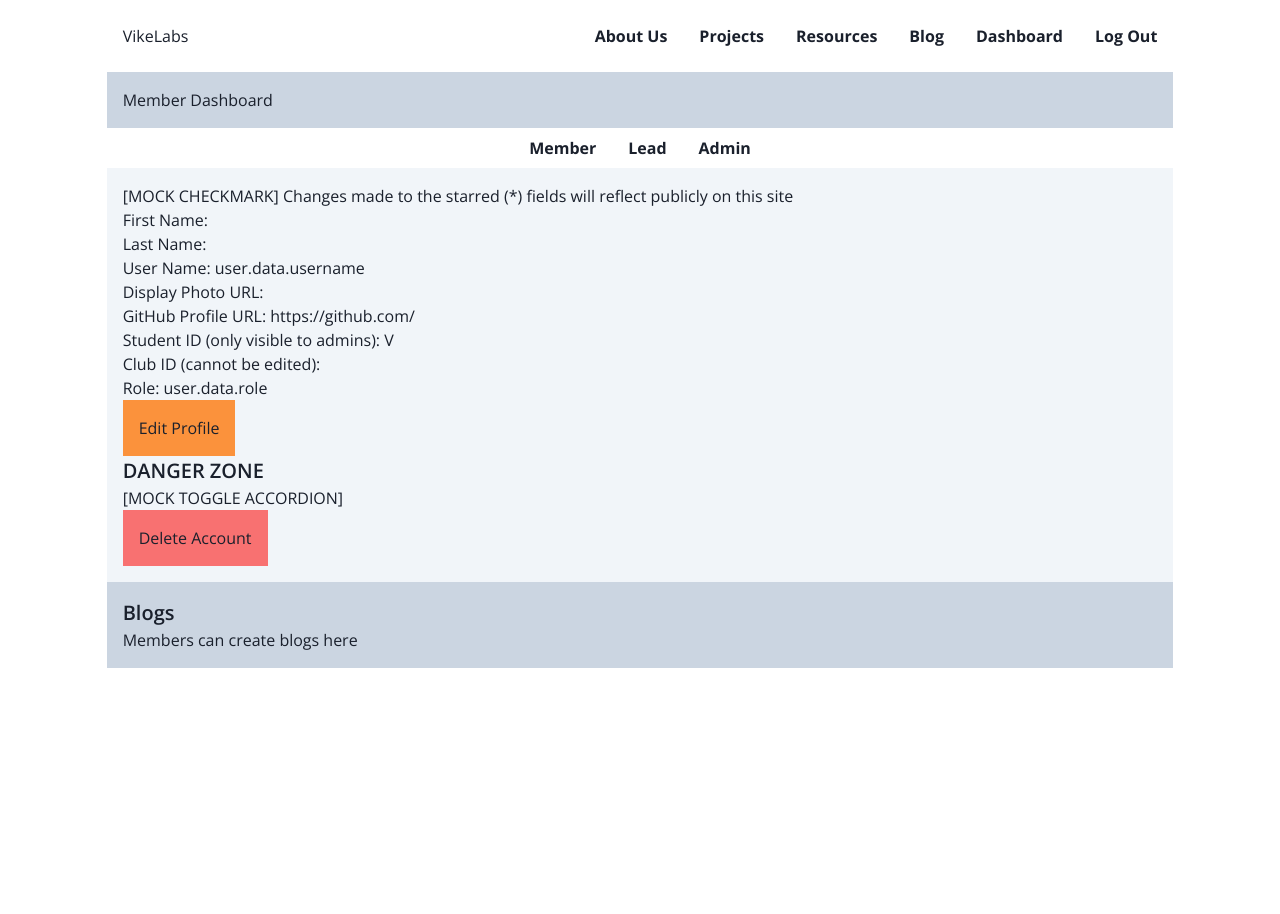
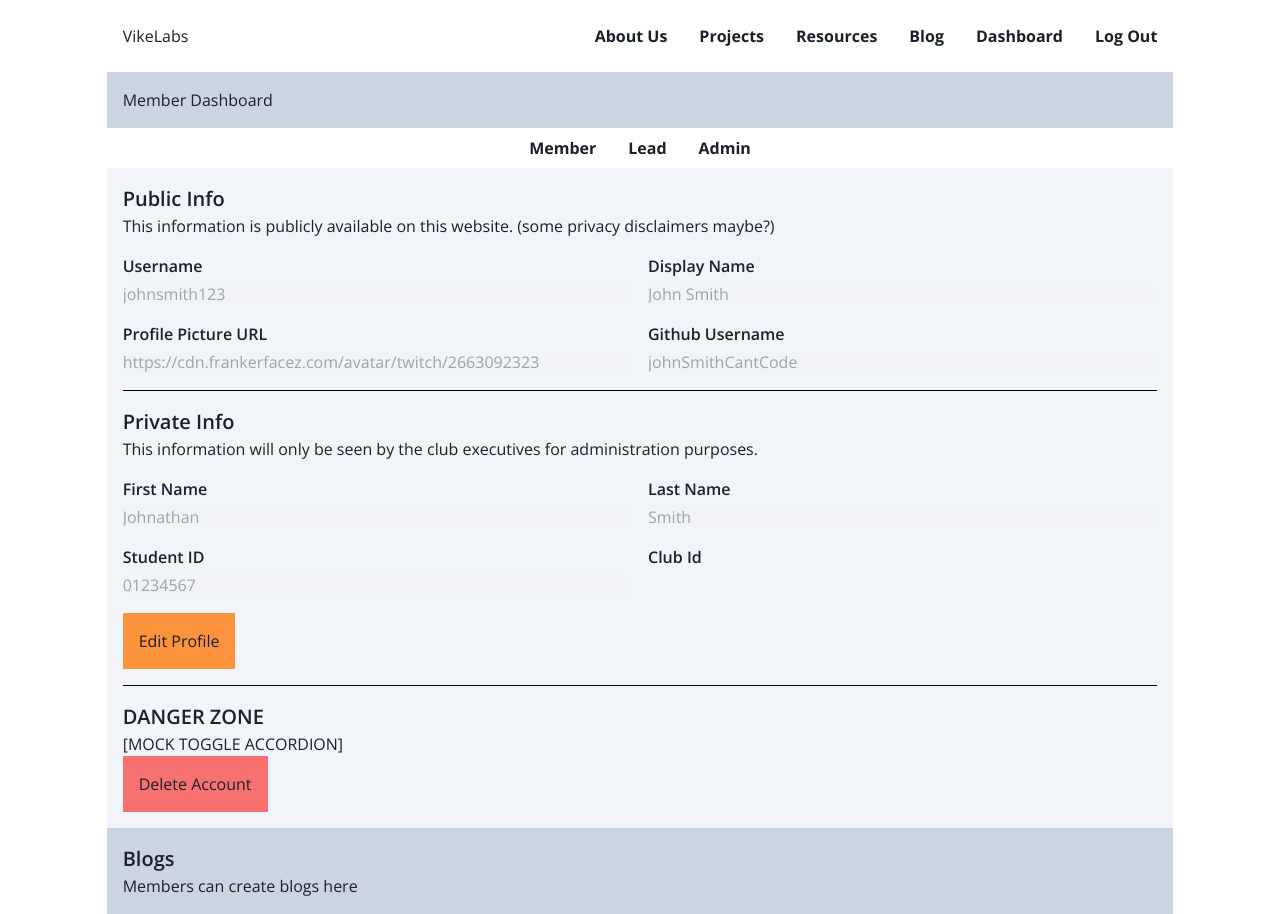
Before and after one commit to VikeLabs/vikelabs.ca, a Next.js app: page /dashboard/member in a window 1280 px wide. Before the commit the page ends 800 px from the top, so only its background shows below. Built offline with nearby package versions, Linux system fonts and the light colour scheme; no server answers; the database is empty.

Commit message:
A better layout for the user info editor

```diff
--- a/pages/dashboard/member.tsx
+++ b/pages/dashboard/member.tsx
@@ -1,10 +1,49 @@
 import React, { useEffect, useState } from "react";
-import { Controller, useForm } from "react-hook-form";
+import { Control, Controller, useForm } from "react-hook-form";
 import DashboardWrapper from "../../components/DashboardWrapper";
 import { useLoggedInUser } from "../../hooks/useLoggedInUser";
-import { LoggedInUserEditForm } from "../../types";
+import { GetLoggedInUserResponse, LoggedInUserEditForm } from "../../types";
 
-const member = () => {
+type UserEditorForm = Omit<GetLoggedInUserResponse, "id" | "role">;
+
+const Editable = ({
+  label,
+  controlName,
+  control,
+  isEditing,
+  placeholder,
+}: {
+  label: string;
+  controlName: keyof UserEditorForm;
+  control: Control<UserEditorForm, any>;
+  isEditing: boolean;
+  placeholder?: string;
+}) => (
+  <div>
+    <Label text={label} />
+    <Controller
+      control={control}
+      name={controlName}
+      render={({ field: { onChange, value } }) => (
+        <input
+          className="block w-full py-2 px-3 rounded-md border-solid border-black border-2 disabled:p-0 disabled:border-none"
+          onChange={onChange}
+          value={value}
+          disabled={!isEditing}
+          placeholder={placeholder}
+        />
+      )}
+    />
+  </div>
+);
+
+const Label = ({ text }: { text: string }) => (
+  <label className="block mb-1 font-semibold">{text}</label>
+);
+
+const Divider = () => <div className="w-full h-px bg-black my-4"></div>;
+
+const Member = () => {
   // mock data until auth is confidently correct
   const mock = {
     userId: "clbhseq990000pjmt5jrtkmu1",
@@ -12,7 +51,8 @@ const member = () => {
 
   const user = useLoggedInUser(mock.userId);
 
-  const { formState, handleSubmit, control, setValue, reset } = useForm({
+  const { formState, handleSubmit, control, setValue, reset } =
+    useForm<UserEditorForm>({
       defaultValues: {
         vId: "",
         username: "",
@@ -21,7 +61,6 @@ const member = () => {
         lastName: "",
         imageUrl: "",
         github: "",
-      role: "",
       },
     });
 
@@ -43,38 +82,105 @@ const member = () => {
   return (
     <DashboardWrapper title="Member">
       <>
-        <div>
-          [MOCK CHECKMARK] Changes made to the starred (*) fields will reflect
-          publicly on this site
-        </div>
         {/* Display inputs with these as the placeholder */}
         {/* This might just be the github display photo, or at least defaulted to it */}
         {user.isLoading && <div>Loading</div>}
         {user.data && (
           <>
+            <div>
+              <h2>Public Info</h2>
+              <p className="pb-4">
+                This information is publicly available on this website. (some
+                privacy disclaimers maybe?)
+              </p>
+              <div className="grid grid-cols-2 gap-4 mb-4">
+                <Editable
+                  label="Username"
+                  control={control}
+                  isEditing={isEditing}
+                  controlName="username"
+                  placeholder="johnsmith123"
+                />
+                <Editable
+                  label="Display Name"
+                  control={control}
+                  isEditing={isEditing}
+                  controlName="displayName"
+                  placeholder="John Smith"
+                />
+              </div>
+              <div className="grid grid-cols-2 gap-4 mb-4">
+                <Editable
+                  label="Profile Picture URL"
+                  control={control}
+                  isEditing={isEditing}
+                  controlName="imageUrl"
+                  placeholder="https://cdn.frankerfacez.com/avatar/twitch/2663092323"
+                />
+                <Editable
+                  label="Github Username"
+                  control={control}
+                  isEditing={isEditing}
+                  controlName="github"
+                  placeholder="johnSmithCantCode"
+                />
+              </div>
+
+              <Divider />
+
+              <h2>Private Info</h2>
+              <p className="pb-4">
+                This information will only be seen by the club executives for
+                administration purposes.
+              </p>
+              <div className="grid grid-cols-2 gap-4 mb-4">
+                <Editable
+                  label="First Name"
+                  control={control}
+                  isEditing={isEditing}
+                  controlName="firstName"
+                  placeholder="Johnathan"
+                />
+                <Editable
+                  label="Last Name"
+                  control={control}
+                  isEditing={isEditing}
+                  controlName="lastName"
+                  placeholder="Smith"
+                />
+              </div>
+              <div className="grid grid-cols-2 gap-4 mb-4">
+                <Editable
+                  label="Student ID"
+                  control={control}
+                  isEditing={isEditing}
+                  controlName="vId"
+                  placeholder="01234567"
+                />
+                <div>
+                  <Label text="Club Id" />
+                  <p>{user.data.id}</p>
+                </div>
+              </div>
+              <div>
                 {isEditing ? (
-              <div>
-                <Controller
-                  control={control}
-                  name="firstName"
-                  render={({ field: { onChange, value } }) => (
-                    <input
-                      onChange={onChange}
-                      value={value}
-                      placeholder="First Name"
-                    />
-                  )}
-                />
-
-                {/* TODO: need approval if they edited fields that are publicly visible */}
-                {/* formState.dirtyFields.displayName ? approval button : save changes */}
+                  <>
                     {formState.dirtyFields.displayName && (
                       <div>
                         Because you changed your <strong>Display Name</strong>,
-                    admins need to review it for any inappropriate statements
-                    before allowing it
+                        admins need to review it for any inappropriate
+                        statements before allowing it
                       </div>
                     )}
+                    <button
+                      className="p-4 bg-red-400"
+                      onClick={() => {
+                        setIsEditing(false);
+                        reset(user.data);
+                      }}
+                    >
+                      Cancel Editing
+                    </button>
                     <button
                       className="p-4 bg-green-400"
                       onClick={handleSubmit(onSubmit)}
@@ -83,29 +189,18 @@ const member = () => {
                         ? "Submit for Approval"
                         : "Save Changes"}
                     </button>
-              </div>
+                  </>
                 ) : (
-              <div>
-                <div>First Name: {user.data.firstName}</div>
-                <div>Last Name: {user.data.lastName}</div>
-                <div>User Name: user.data.username</div>
-                <div>Display Photo URL: {user.data.imageUrl}</div>
-                <div>
-                  GitHub Profile URL: https://github.com/{user.data.github}
-                </div>
-                <div>Student ID (only visible to admins): V{user.data.vId}</div>
-                <div>Club ID (cannot be edited): {user.data.id}</div>
-                <div>Role: user.data.role</div>
-                {/* disabled is based on isEditing */}
-
                   <button
                     className="p-4 bg-orange-400"
                     onClick={() => setIsEditing(true)}
                   >
                     Edit Profile
                   </button>
+                )}
               </div>
-            )}
+              <Divider />
+            </div>
           </>
         )}
         <h2>DANGER ZONE</h2>
@@ -116,4 +211,4 @@ const member = () => {
   );
 };
 
-export default member;
+export default Member;
```
Lines whose indentation alone changed are shown as unchanged.
